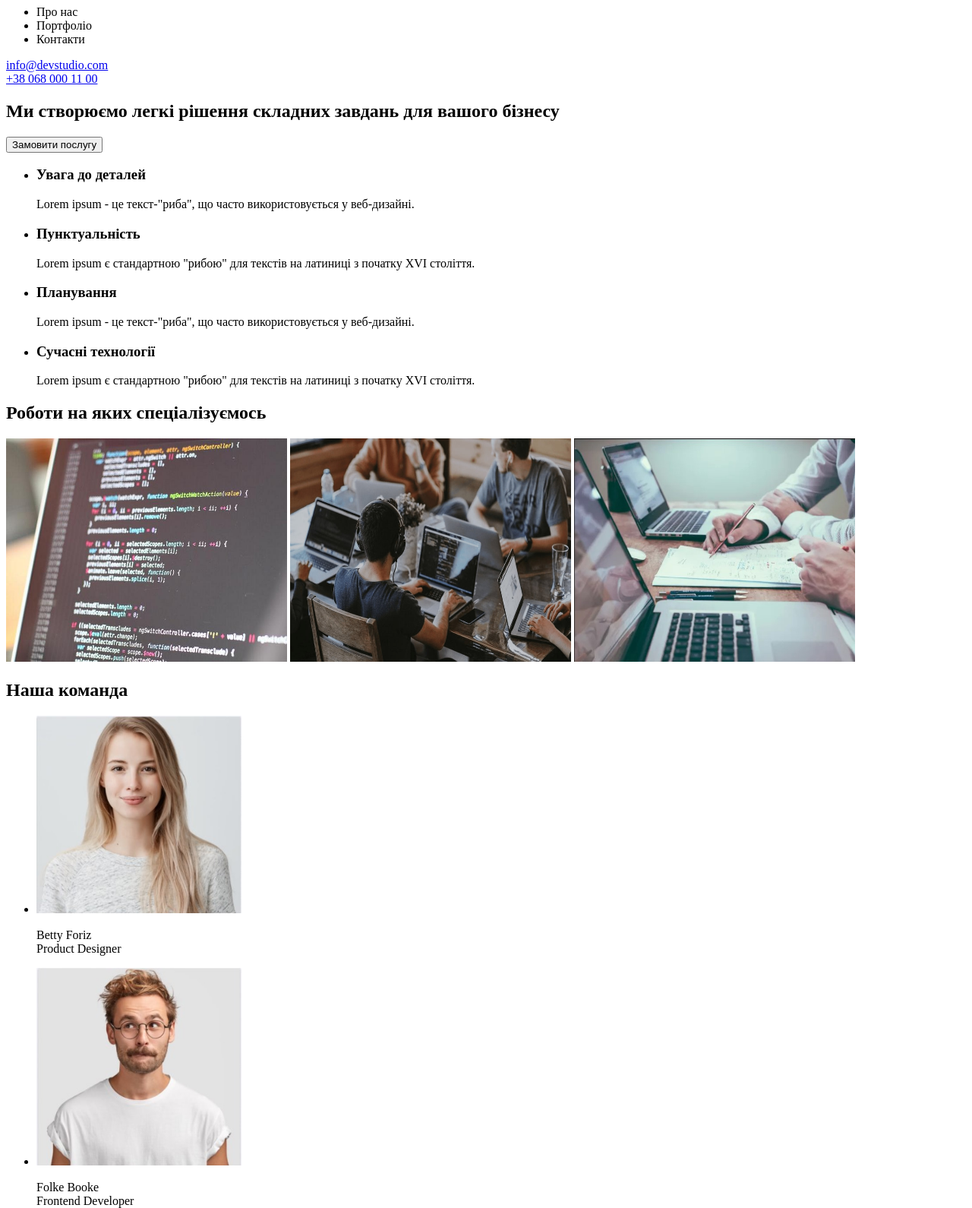
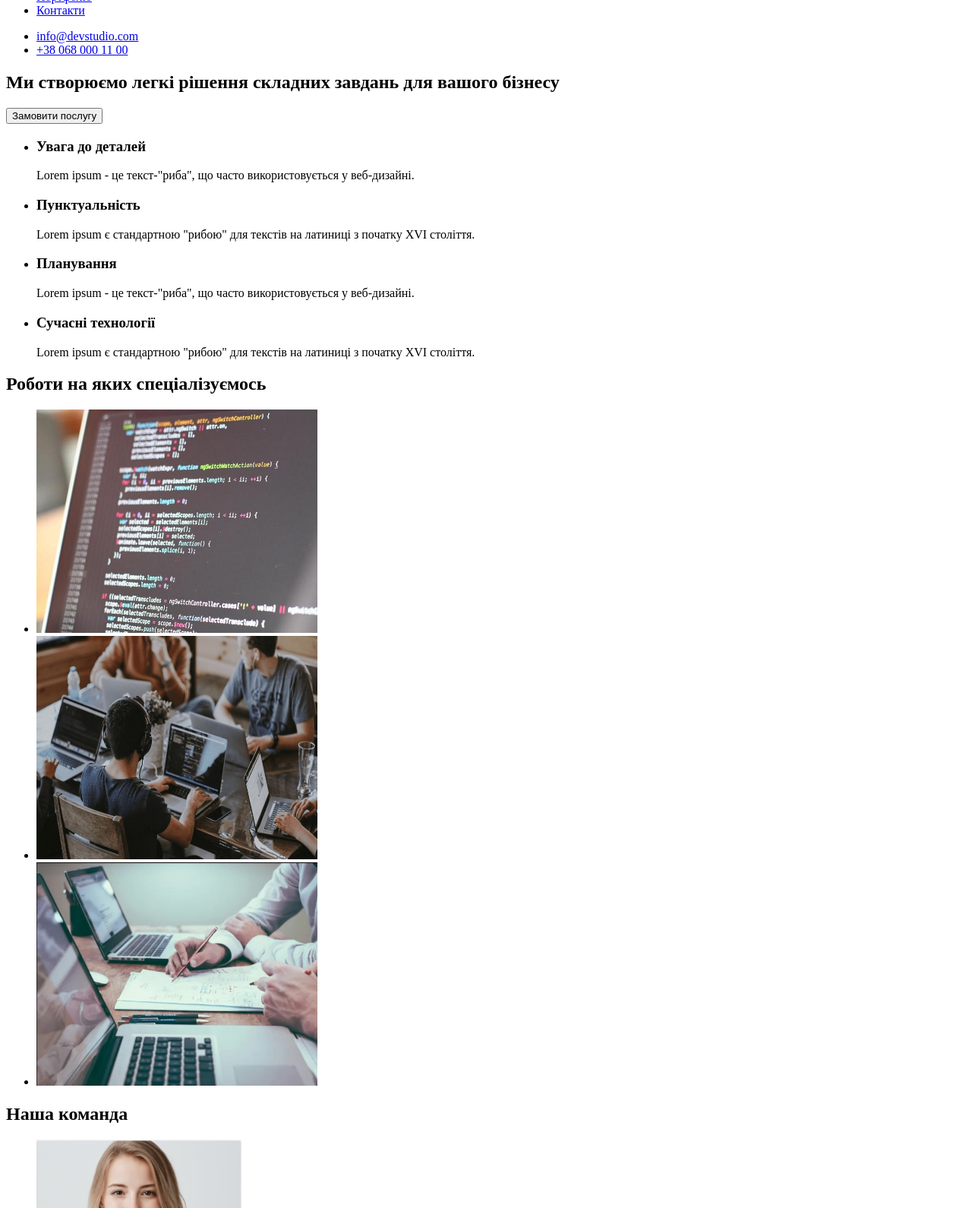
Before and after one commit to Veronichka-3/wt-markup-01, a plain HTML site: page index.html in a window 1280 px wide. Shown: the part 73-1663 px from the top of the page at 76% size. Drawn offline with Linux system fonts and the light colour scheme.

Commit message:
update index.html

```diff
--- a/index.html
+++ b/index.html
@@ -7,20 +7,23 @@
 </head>
 <body>
     <header>
-        <h1><a href="https://devstudio.com">DevStudio</a></h1>
+        <a href="index.html">DevStudio</a>
         <nav>
             <ul>
-                <li>Про нас</li>
-                <li>Портфоліо</li>
-                <li>Контакти</li>
+                <li><a href="About_us">Про нас</a></li>
+                <li><a href="Portfolio">Портфоліо</a></li>
+                <li><a href="Contacts">Контакти</a></li>
             </ul>
-            <a href="mailto:info@devstudio.com">info@devstudio.com</a><br>
-            <a href="tel:+380680001100">+38 068 000 11 00</a>
+
         </nav>
+        <ul>
+            <li><a href="mailto:info@devstudio.com">info@devstudio.com</a><br></li>
+            <li><a href="tel:+380680001100">+38 068 000 11 00</a> </li>
+        </ul>
     </header>
     <main>
     <section>
-        <h2>Ми створюємо легкі рішення складних завдань для вашого бізнесу</h2>
+        <h1>Ми створюємо легкі рішення складних завдань для вашого бізнесу</h1>
         <button type="button">Замовити послугу</button>
     </section>
     <section>
@@ -45,39 +48,42 @@
     </section>
     <section>
         <h2>Роботи на яких спеціалізуємось</h2>
-        <img
-        src="images/img1.jpg" alt="Кодування" width="370" height="294">
-        <img src="images/img2.jpg" alt="Командна робота" width="370" height="294">
-        <img  src="images/img3.jpg" alt="Спільна робота з ноутбуком" width="370" height="294">
+        <ul>
+            <li><img src="images/img1.jpg" alt="Кодування" width="370" height="294"> </li>
+            <li><img src="images/img2.jpg" alt="Командна робота" width="370" height="294"></li>
+            <li><img  src="images/img3.jpg" alt="Спільна робота з ноутбуком" width="370" height="294"></li>
+        </ul>
     </section>
     <section>
         <h2>Наша команда</h2>
         <ul>
             <li>
                 <img src="images/betty.jpg" alt="Betty Foriz" width="270" height="260">
-                <p>Betty Foriz <br> Product Designer</p>
+                Betty Foriz  <p>Product Designer</p>
             </li>
             <li>
                 <img src="images/folke.jpg" alt="Folke Booke" width="270" height="260">
-                <p>Folke Booke <br> Frontend Developer</p>
+                Folke Booke <p>Frontend Developer</p>
             </li>
             <li>
                 <img src="images/mito.jpg" alt="Mito Dito" width="270" height="260">
-                <p>Mito Dito <br> Marketing</p>
+                Mito Dito <p>Marketing</p>
             </li>
             <li>
                 <img src="images/loa.jpg" alt="Loa Spetnaz" width="270" height="260">
-                <p>Loa Spetnaz <br> UI Designer</p>
+                Loa Spetnaz <p>UI Designer</p>
             </li>
         </ul>
     </section>
     </main>
     <footer>
-        <p><a href="https://devstudio.com">DevStudio</a></p>
+        <a href="index.html">DevStudio</a>
         <address>
             м. Харків, вул. Ярослава Мудрого, 18 <br>
-            <a href="mailto:info@devstudio.com">info@devstudio.com</a><br>
-            <a href="tel:+380680001100">+38 068 000 11 00</a>
+            <ul>
+                <li><a href="mailto:info@devstudio.com">info@devstudio.com</a><br></li>
+                <li><a href="tel:+380680001100">+38 068 000 11 00</a></li>
+            </ul>
         </address>
     </footer>
 </body>
```
